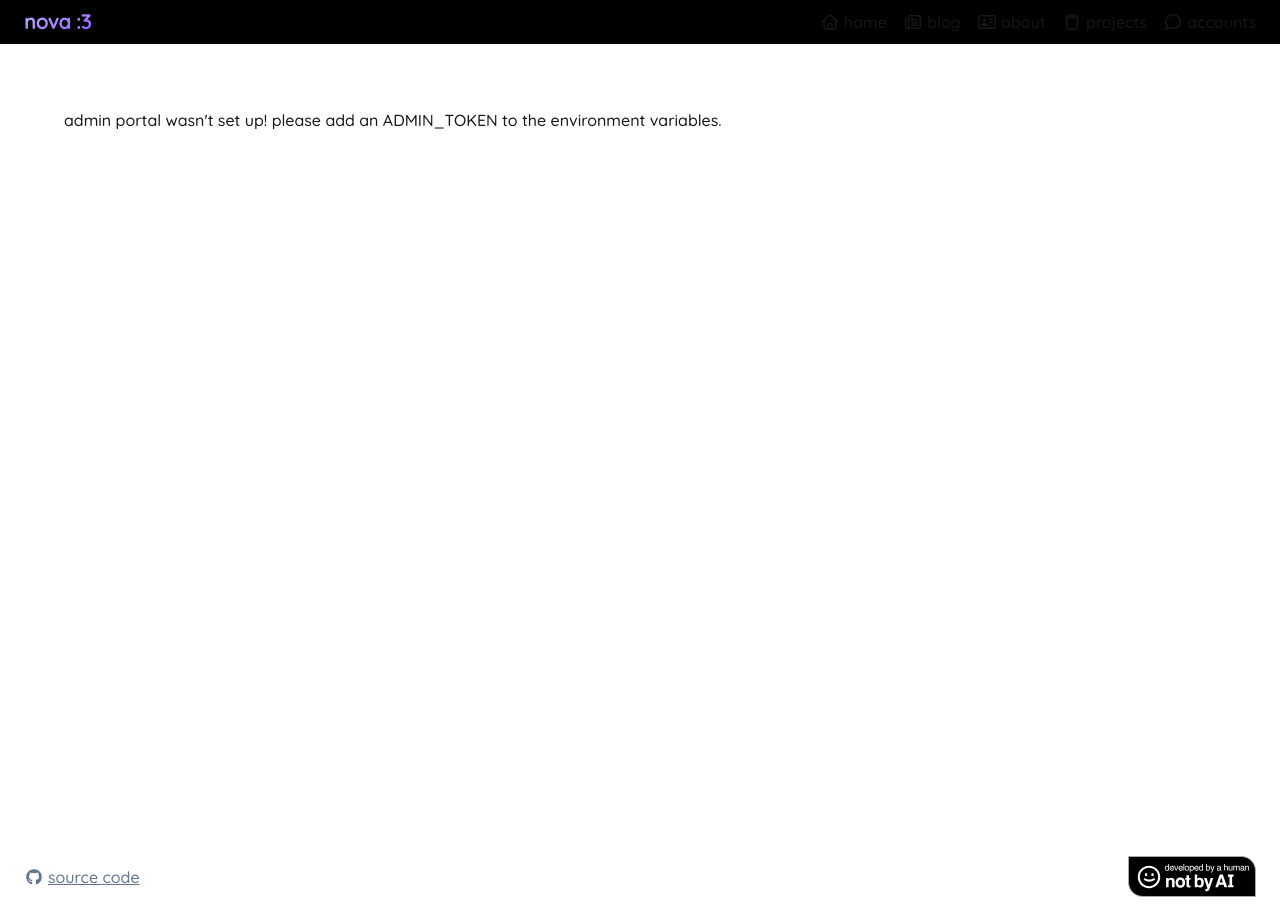
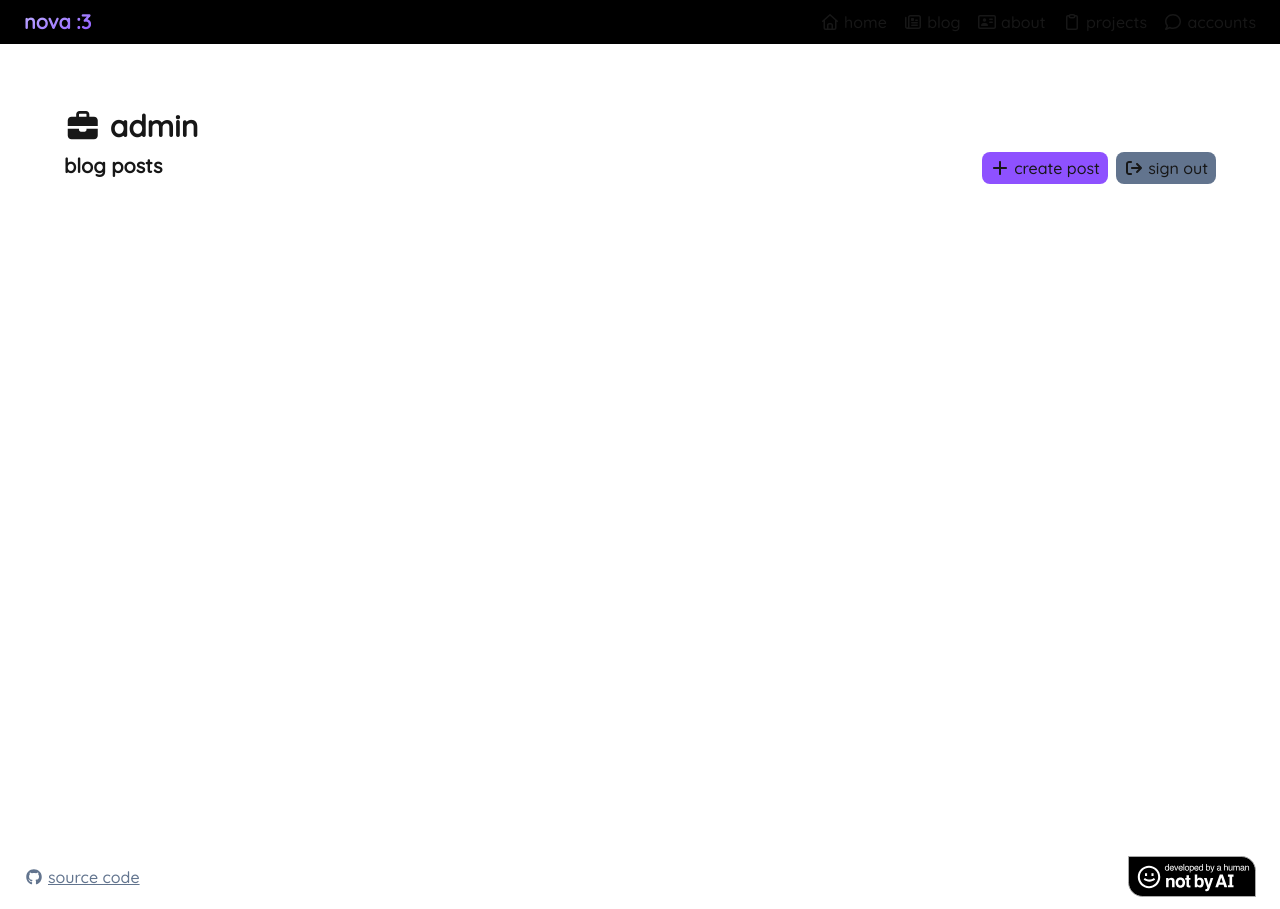
Before and after one commit to aelithron/novatea, a Next.js app: page /admin in a window 1280 px wide. Built offline with nearby package versions, Linux system fonts and the light colour scheme.

Commit message:
move autrh to middleware (for security), add log out button

```diff
--- a/app/admin/adminui.module.tsx
+++ b/app/admin/adminui.module.tsx
@@ -1,34 +1,14 @@
-"use client";
-import { faKey, faSignIn, faUserLock } from "@fortawesome/free-solid-svg-icons";
+"use client"
+
+import { faSignOut } from "@fortawesome/free-solid-svg-icons";
 import { FontAwesomeIcon } from "@fortawesome/react-fontawesome";
 import { useRouter } from "next/navigation";
-import { useState } from "react";
 
-export default function AuthPrompt() {
+export function LogOutButton() {
   const router = useRouter();
-  const [token, setToken] = useState<string>("");
-  async function handleSubmit(e: React.FormEvent) {
-    e.preventDefault();
-    const res = await fetch("/api/admin/auth", { method: "POST", body: JSON.stringify({ token }) });
-    let body;
-    try {
-      body = await res.json();
-    } catch {
-      alert("login failed: unknown error!");
-    }
-    if (body.success) {
-      router.refresh();
-      return;
-    } else alert(`login failed: ${body.message} (${body.error})`);
+  async function logOut() {
+    await fetch("/api/admin/auth", { method: "DELETE" });
+    router.push("/auth");
   }
-  return (
-    <div className="flex flex-col items-center">
-      <h1 className="text-xl font-semibold"><FontAwesomeIcon icon={faUserLock} /> sign in to admin portal</h1>
-      <form onSubmit={handleSubmit} className="mt-4 flex flex-col gap-1">
-        <label><FontAwesomeIcon icon={faKey} /> admin token:</label>
-        <input value={token} onChange={(e) => setToken(e.target.value)} className="border-violet-500 border-2 rounded-lg p-1" />
-        <button className="mt-2 bg-slate-300 dark:bg-slate-800 rounded-lg p-1"><FontAwesomeIcon icon={faSignIn} /> sign in</button>
-      </form>
-    </div>
-  );
+  return (<button onClick={logOut} className="bg-slate-500 rounded-lg p-1 px-2 hover:text-sky-500"><FontAwesomeIcon icon={faSignOut} /> sign out</button>);
 }
--- a/app/admin/layout.tsx
+++ /dev/null
@@ -1,17 +0,0 @@
-import { cookies } from "next/headers";
-import AuthPrompt from "./adminui.module";
-
-export default async function AdminLayout({ children }: { children: React.ReactNode }) {
-  const store = await cookies();
-  if (!process.env.ADMIN_TOKEN) return (
-    <div className="flex flex-col min-h-screen p-8 md:p-16">
-      <p>admin portal wasn&apos;t set up! please add an ADMIN_TOKEN to the environment variables.</p>
-    </div>
-  );
-  if (!store.get("admin_token") || store.get("admin_token")!.value !== process.env.ADMIN_TOKEN) return (
-    <div className="flex flex-col min-h-screen p-8 md:p-16">
-      <AuthPrompt />
-    </div>
-  );
-  return (<div>{children}</div>);
-}
--- a/app/admin/page.tsx
+++ b/app/admin/page.tsx
@@ -1,6 +1,8 @@
-import { faBriefcase } from "@fortawesome/free-solid-svg-icons";
+import { faBriefcase, faPlus } from "@fortawesome/free-solid-svg-icons";
 import { FontAwesomeIcon } from "@fortawesome/react-fontawesome";
 import { Metadata } from "next";
+import Link from "next/link";
+import { LogOutButton } from "./adminui.module";
 
 export const dynamic = 'force-dynamic';
 export const metadata: Metadata = { title: "admin" };
@@ -8,6 +10,14 @@ export default async function Page() {
   return (
     <div className="flex flex-col min-h-screen p-8 md:p-16">
       <h1 className="text-3xl font-semibold"><FontAwesomeIcon icon={faBriefcase} /> admin</h1>
+      <div className="flex justify-between gap-2 mt-2">
+        <h1 className="text-xl font-semibold">blog posts</h1>
+        <div className="flex items-center gap-2">
+          <Link href={"/admin/create"} className="bg-violet-500 rounded-lg p-1 px-2 hover:text-sky-500"><FontAwesomeIcon icon={faPlus} /> create post</Link>
+          <LogOutButton />
+        </div>
+      </div>
+
     </div>
   );
 }
--- a/app/api/admin/auth/route.ts
+++ b/app/api/admin/auth/route.ts
@@ -17,3 +17,8 @@ export async function POST(req: NextRequest): Promise<NextResponse> {
     return NextResponse.json({ success: false, error: "invalid_token", message: "incorrect token!" }, { status: 403 });
   }
 }
+export async function DELETE(): Promise<NextResponse> {
+  const res = new NextResponse();
+  res.cookies.delete("admin_token");
+  return res;
+}
--- /dev/null
+++ b/app/auth/auth.form.tsx
@@ -0,0 +1,34 @@
+"use client";
+import { faKey, faSignIn, faUserLock } from "@fortawesome/free-solid-svg-icons";
+import { FontAwesomeIcon } from "@fortawesome/react-fontawesome";
+import { useRouter } from "next/navigation";
+import { useState } from "react";
+
+export default function AuthPrompt() {
+  const router = useRouter();
+  const [token, setToken] = useState<string>("");
+  async function handleSubmit(e: React.FormEvent) {
+    e.preventDefault();
+    const res = await fetch("/api/admin/auth", { method: "POST", body: JSON.stringify({ token }) });
+    let body;
+    try {
+      body = await res.json();
+    } catch {
+      alert("login failed: unknown error!");
+    }
+    if (body.success) {
+      router.push("/admin");
+      return;
+    } else alert(`login failed: ${body.message} (${body.error})`);
+  }
+  return (
+    <div className="flex flex-col items-center">
+      <h1 className="text-xl font-semibold"><FontAwesomeIcon icon={faUserLock} /> sign in to admin portal</h1>
+      <form onSubmit={handleSubmit} className="mt-4 flex flex-col gap-1">
+        <label><FontAwesomeIcon icon={faKey} /> admin token:</label>
+        <input value={token} onChange={(e) => setToken(e.target.value)} className="border-violet-500 border-2 rounded-lg p-1" />
+        <button className="mt-2 bg-slate-300 dark:bg-slate-800 rounded-lg p-1"><FontAwesomeIcon icon={faSignIn} /> sign in</button>
+      </form>
+    </div>
+  );
+}
--- /dev/null
+++ b/app/auth/page.tsx
@@ -0,0 +1,16 @@
+import { Metadata } from "next";
+import AuthPrompt from "./auth.form";
+
+export const metadata: Metadata = { title: "admin auth" };
+export default async function Page() {
+  if (!process.env.ADMIN_TOKEN) return (
+    <div className="flex flex-col min-h-screen p-8 md:p-16">
+      <p>admin portal isn&apos;t set up! please add an ADMIN_TOKEN to the environment variables.</p>
+    </div>
+  );
+  return (
+    <div className="flex flex-col min-h-screen p-8 md:p-16">
+      <AuthPrompt />
+    </div>
+  );
+}
--- /dev/null
+++ b/proxy.ts
@@ -0,0 +1,7 @@
+import { NextRequest, NextResponse } from "next/server";
+
+export function proxy(req: NextRequest) {
+  const adminCookie = req.cookies.get("admin_token");
+  if (!adminCookie || !process.env.ADMIN_TOKEN || adminCookie.value !== process.env.ADMIN_TOKEN) return NextResponse.redirect(new URL("/auth", req.url));
+}
+export const config = { matcher: "/admin/:path*" };
```
